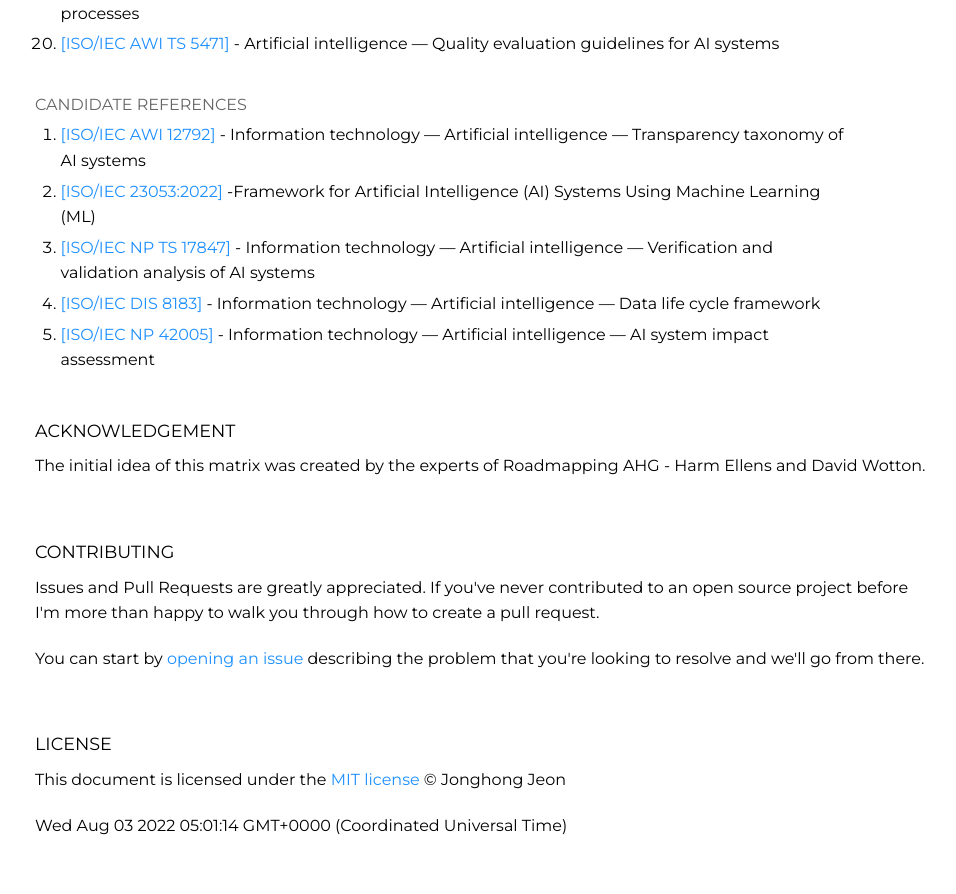
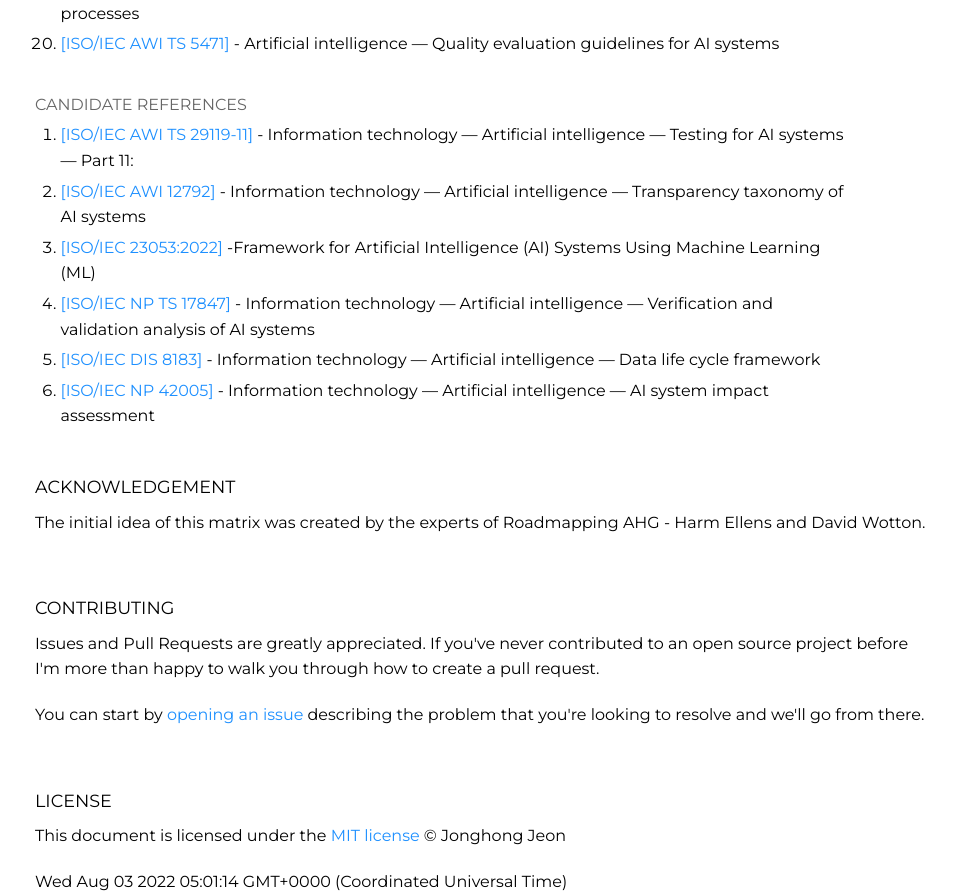
Before and after one commit to hollobit/WG3_TCM, a plain HTML site: page docs/index.html in a window 1280 px wide. Shown: the part 10669-11563 px from the top of the page, without its empty margins (155-1111 px from the left). Before the commit the page ends 11507 px from the top, so only its background shows below. Drawn offline with Linux system fonts and the light colour scheme.

Commit message:
Update candidate reference
- Update candidate reference

```diff
--- a/docs/index.html
+++ b/docs/index.html
@@ -1512,7 +1512,8 @@
 
         <h3 id="doc-canfef">Candidate references</h3>
         <ol>
-        <li> <a href="https://www.iso.org/standard/84111.html?browse=tc">[ISO/IEC AWI 12792]</a> - Information technology — Artificial intelligence — Transparency taxonomy of AI systems
+        <li> <a href="https://sd.iso.org/projects/project/84127/overview">[ISO/IEC AWI TS 29119-11]</a> - Information technology — Artificial intelligence — Testing for AI systems — Part 11:
+        <li> <a href="https://sd.iso.org/projects/project/84111/overview">[ISO/IEC AWI 12792]</a> - Information technology — Artificial intelligence — Transparency taxonomy of AI systems
         <li> <a href="https://sd.iso.org/projects/project/74438/overview">[ISO/IEC 23053:2022]</a> -Framework for Artificial Intelligence (AI) Systems Using Machine Learning (ML)
         <li> <a href="https://sd.iso.org/projects/project/85072/overview">[ISO/IEC NP TS 17847]</a> - Information technology — Artificial intelligence — Verification and validation analysis of AI systems
         <li> <a href="https://sd.iso.org/projects/project/83002/overview">[ISO/IEC DIS 8183]</a> - Information technology — Artificial intelligence — Data life cycle framework
```
Also changed, not shown: docs/index-nostyle.html (+2 -1 lines).
